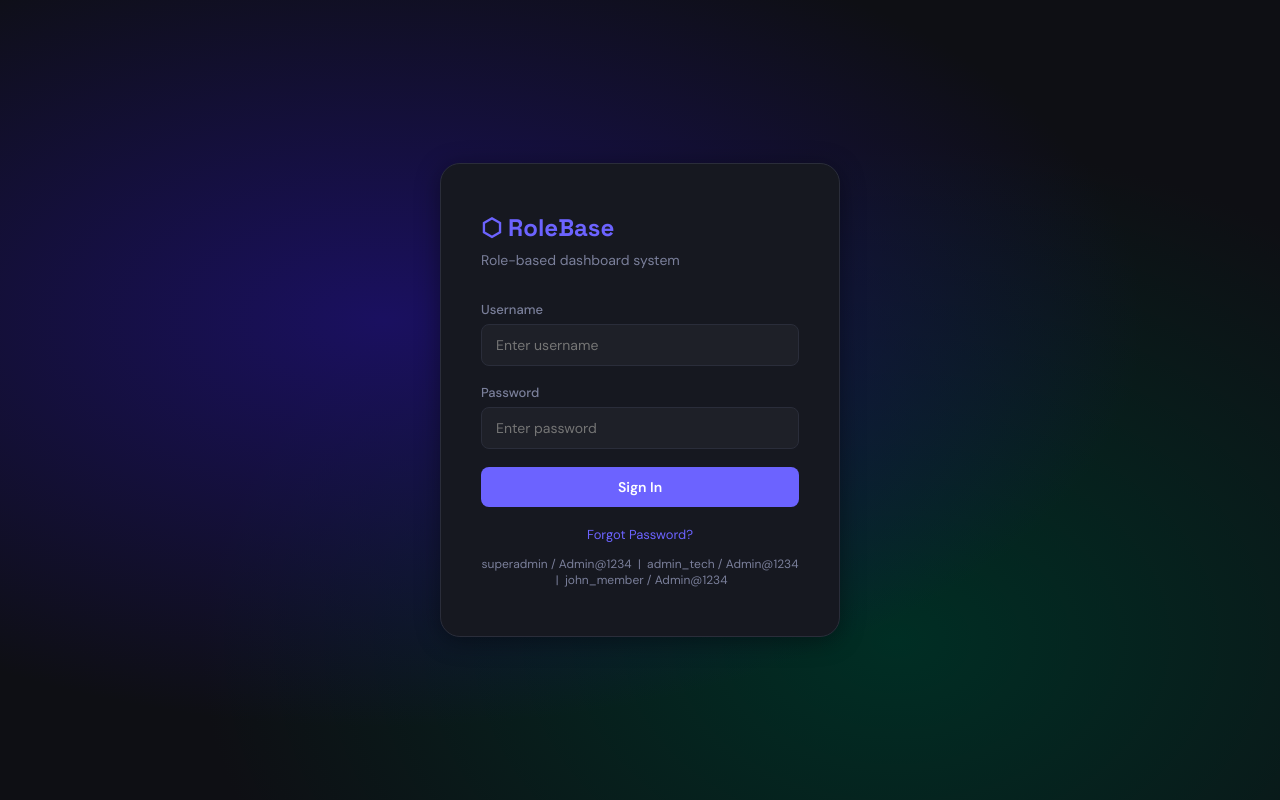
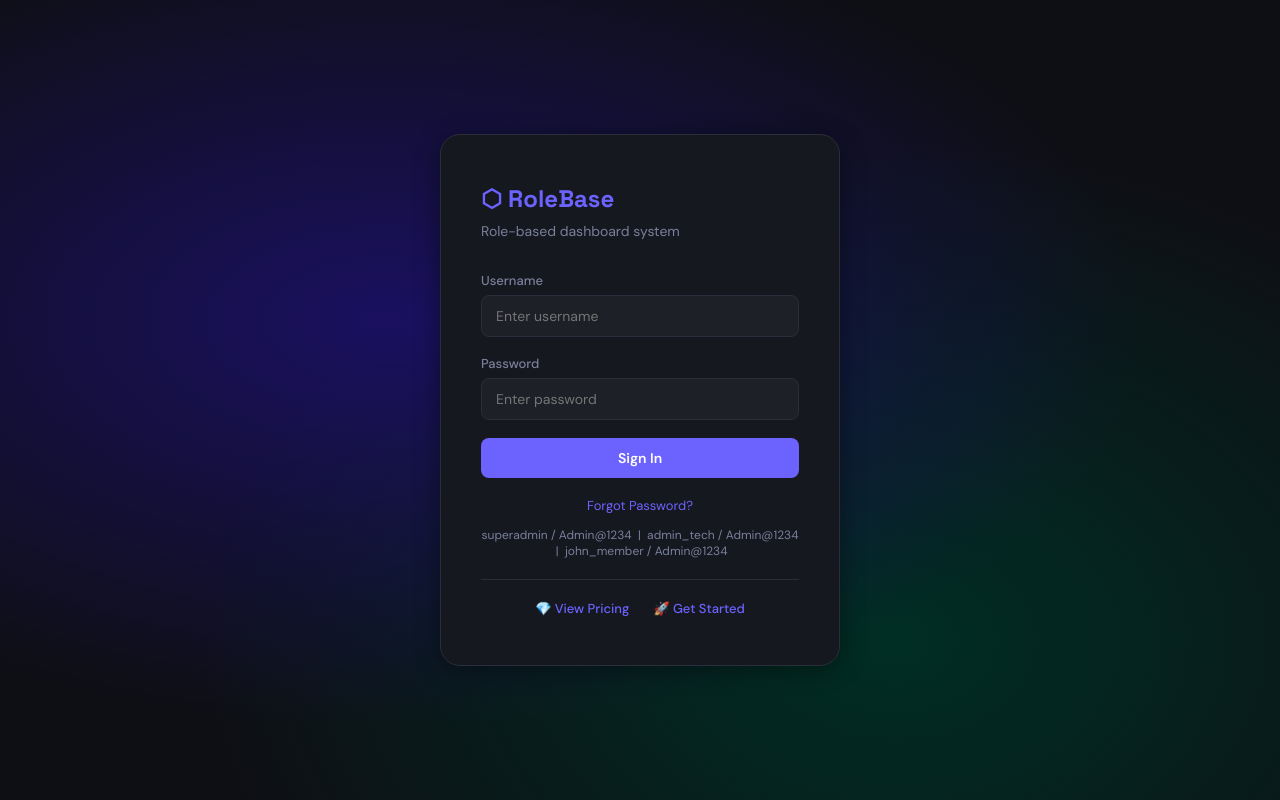
Before and after one commit to naveedbasharat06/enterprise-organizations, a Vue app in the folder frontend/: page /login in a window 1280 px wide. Built offline with nearby package versions, Linux system fonts and the light colour scheme.

Commit message:
Fix pricing and onboarding

```diff
--- a/frontend/src/components/AppLayout.vue
+++ b/frontend/src/components/AppLayout.vue
@@ -89,19 +89,6 @@
           </div>
         </router-link>
 
-        <div class="nav-divider"></div>
-
-        <router-link to="/pricing" custom v-slot="{ navigate, isActive }">
-          <div class="nav-item" :class="{ active: isActive }" @click="navigate">
-            <span class="nav-icon">💎</span> Pricing
-          </div>
-        </router-link>
-
-        <router-link to="/onboarding" custom v-slot="{ navigate, isActive }">
-          <div class="nav-item" :class="{ active: isActive }" @click="navigate">
-            <span class="nav-icon">🚀</span> Onboarding
-          </div>
-        </router-link>
       </nav>
 
       <div class="sidebar-footer">
--- a/frontend/src/views/LoginView.vue
+++ b/frontend/src/views/LoginView.vue
@@ -34,6 +34,13 @@
 
       <div style="margin-top:12px;font-size:12px;color:var(--text-muted);text-align:center;">
         superadmin / Admin@1234 &nbsp;|&nbsp; admin_tech / Admin@1234 &nbsp;|&nbsp; john_member / Admin@1234
+      </div>
+
+      <div class="login-divider"></div>
+
+      <div class="login-public-links">
+        <router-link to="/pricing" class="public-link">💎 View Pricing</router-link>
+        <router-link to="/onboarding" class="public-link">🚀 Get Started</router-link>
       </div>
     </div>
   </div>
@@ -81,4 +88,9 @@ async function submit() {
 .notice-icon { font-size: 20px; flex-shrink: 0; }
 .notice-text strong { display: block; font-size: 13px; font-weight: 700; color: #f59e0b; margin-bottom: 4px; }
 .notice-text p { font-size: 12px; color: var(--text-muted); margin: 0; line-height: 1.5; }
+
+.login-divider { height: 1px; background: var(--border); margin: 20px 0; }
+.login-public-links { display: flex; justify-content: center; gap: 24px; }
+.public-link { font-size: 13px; color: var(--accent); text-decoration: none; font-weight: 500; }
+.public-link:hover { text-decoration: underline; }
 </style>
```
